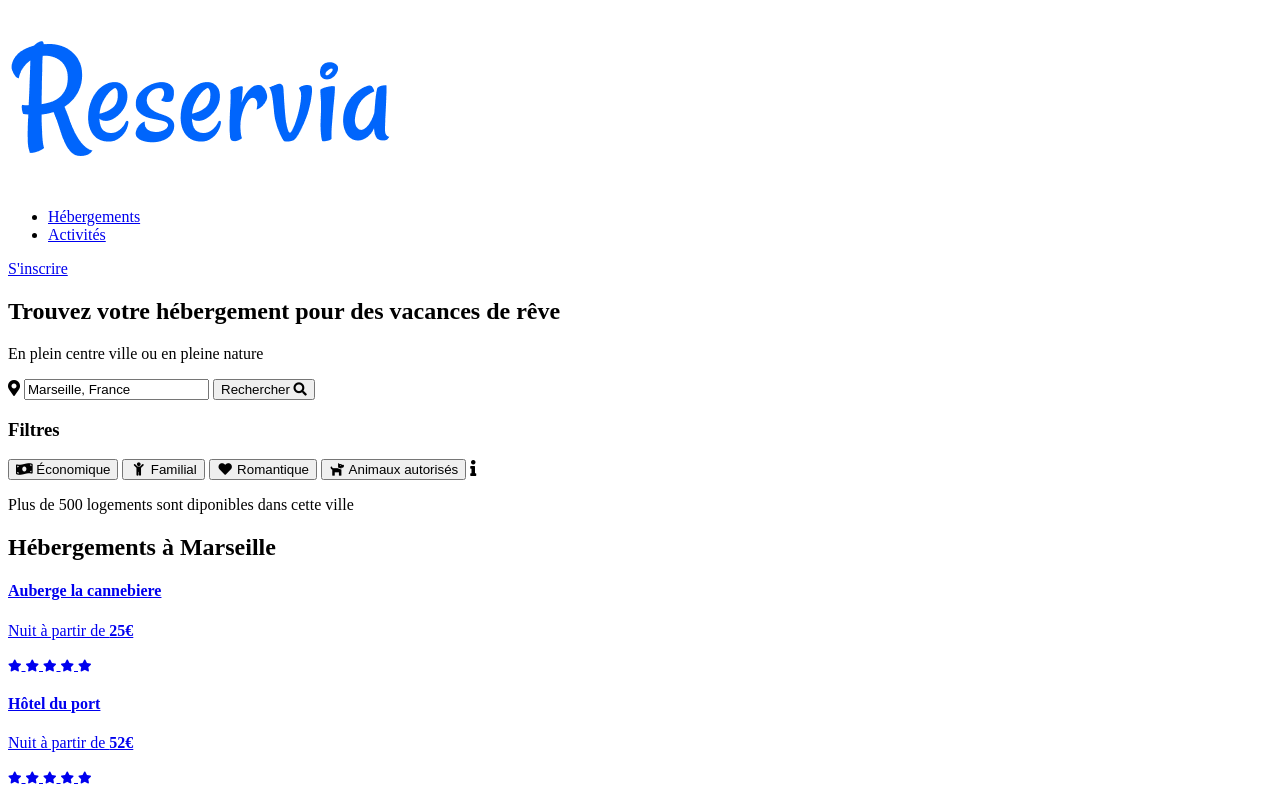
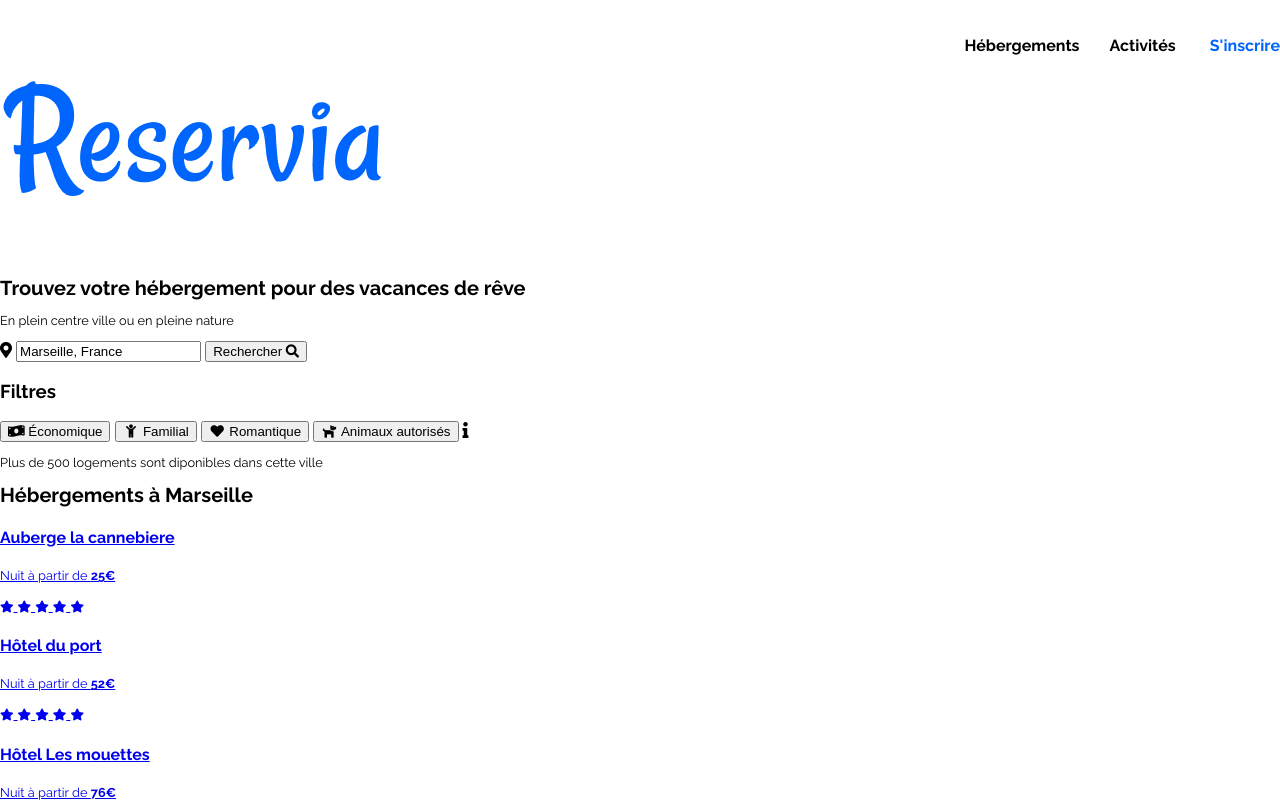
Before and after one commit to Fatah59/FatahDerradj_1_17022021, a plain HTML site: page html/index.html in a window 1280 px wide. Shown: the top 803 px of the page. Drawn offline with Linux system fonts and the light colour scheme; files that its build step writes are made by us from their sources.

Commit message:
css for the header and nav part

```diff
--- a/css/style.css
+++ b/css/style.css
@@ -0,0 +1,93 @@
+@import url('https://fonts.googleapis.com/css2?family=Raleway:wght@400;600;700&display=swap');
+
+body
+{
+    margin: 0;
+    font-family: 'Raleway', sans-serif;
+    overflow-x: hidden;
+    display: block;
+    max-width: 1400px;
+    margin: 0 auto;
+}
+
+/*HEADER*/
+header
+{
+    display: flex;
+    flex-wrap: wrap;
+}
+
+header img
+{
+    padding: 48px 0;
+}
+
+nav
+{
+    flex: 1;
+    display: flex;
+    justify-content: flex-end;
+    list-style-type: none;
+    margin-top: 20px;
+    margin-left: -30px;
+}
+
+nav li
+{
+    list-style-type: none;
+    float: left;
+    padding: 0;
+    font-weight: bold;
+    padding-left: 30px;
+}
+
+nav li a
+{
+    color: black;
+    text-decoration: none;
+    width: 165px;
+}
+
+header nav p
+{
+    padding: 0;
+    margin: 0;
+    margin-left: 34px;
+    padding-top: 16px;
+    position: relative;
+}
+
+header nav p a
+{
+    background-color: transparent;
+    border: none;
+    color: #0065fc;
+    font-weight: bold;
+    font-size: 16px;
+    text-decoration: none;
+}
+
+header nav p a:hover
+{
+    padding-bottom: 10px;
+    color: black;
+    border-bottom: solid 1px #0065fc;
+}
+
+nav ul li a:hover
+{
+    padding-bottom: 10px;
+    color: #0065fc;
+    border-bottom: solid 1px #0065fc;
+}
+
+h2
+{
+    font-size: 1.25rem;
+    margin: 0;
+}
+
+p
+{
+    font-size: 0.8rem;
+}
--- a/html/index.html
+++ b/html/index.html
@@ -6,7 +6,7 @@
     <meta name="description" content="Projet-2, Création du site Réservia à partir des maquettes founies">
     <title>Reservia</title>
     <link rel="stylesheet" href="https://pro.fontawesome.com/releases/v5.10.0/css/all.css" />
-    <link rel="stylesheet" href="./css/style.css">
+    <link rel="stylesheet" href="../css/style.css">
 
 
 </head>
@@ -15,7 +15,7 @@
 
 <!--header-->
     <header>
-        <img src="/Images/logo/Reservia@3x.png" alt="Logo Reservia">
+        <img src="../Images/logo/Reservia@3x.png" alt="Logo Reservia">
 
         <nav>
             <ul>
```
